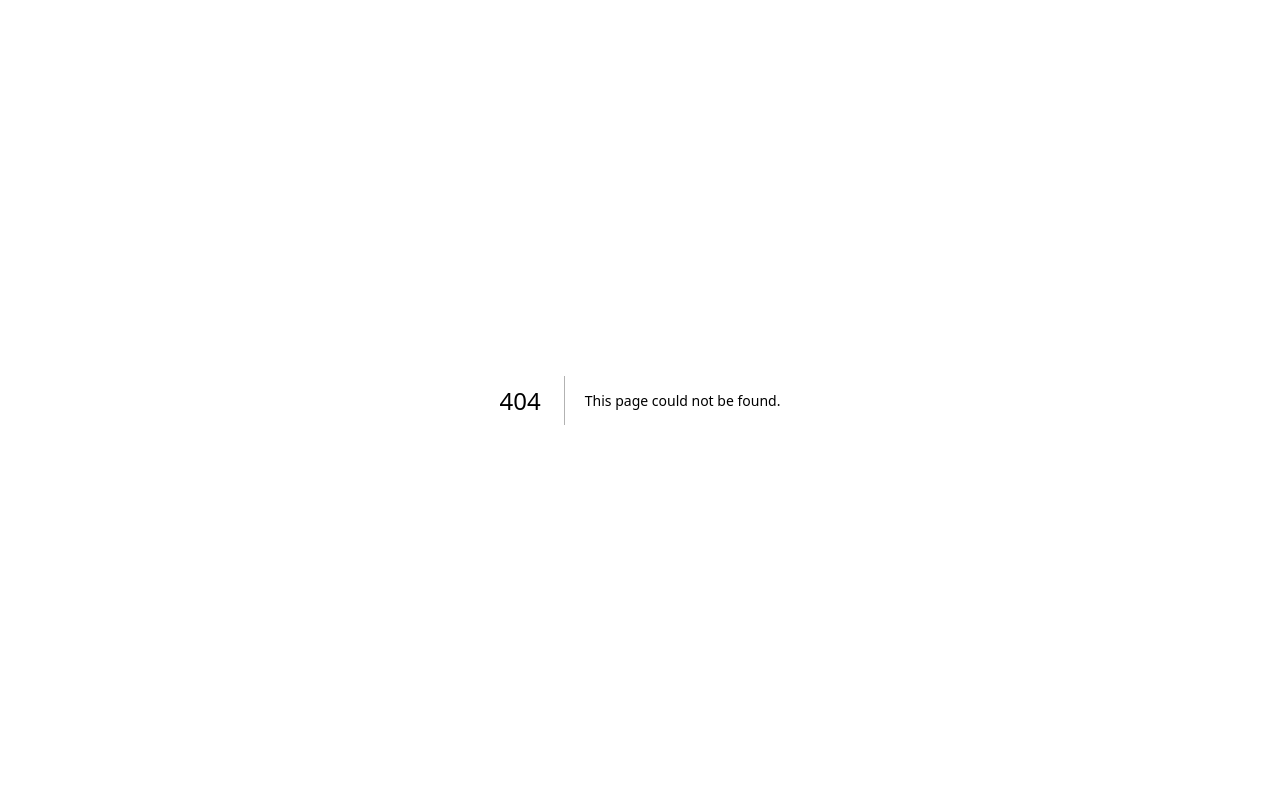
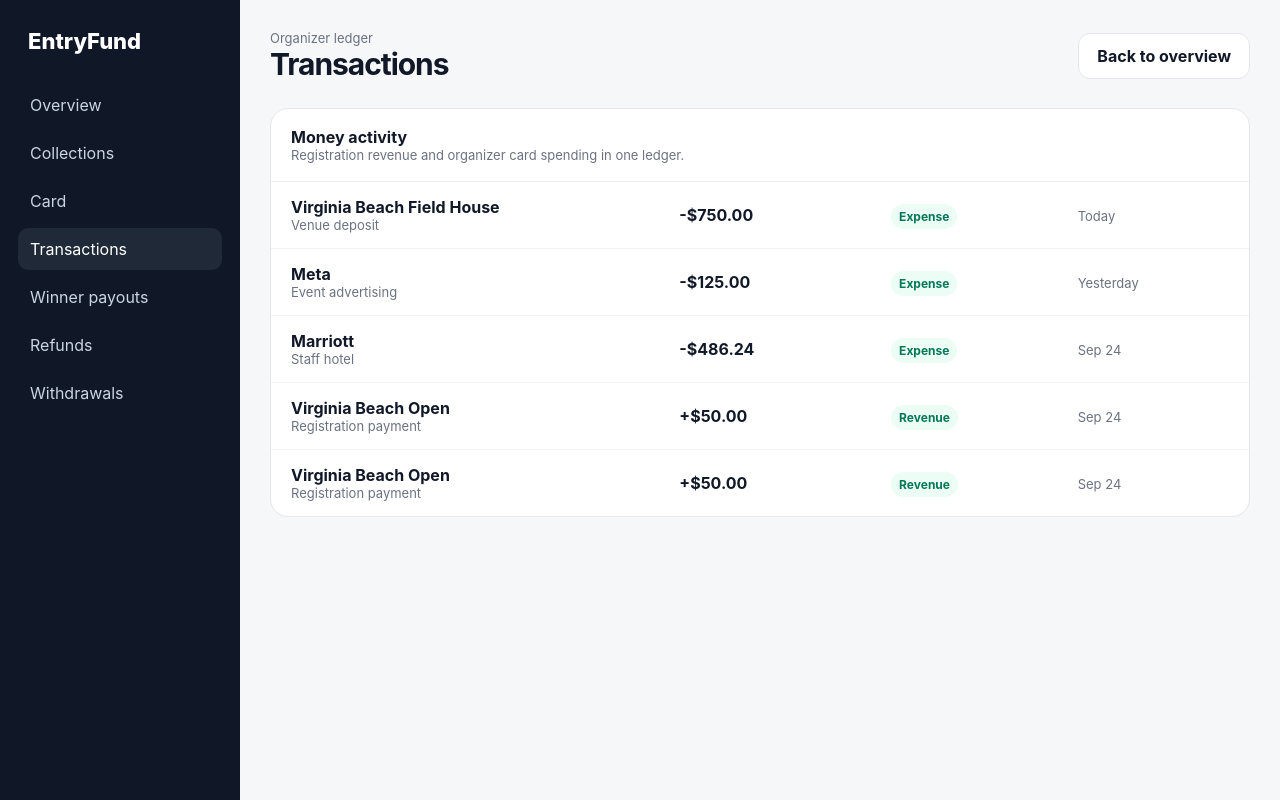
Before and after one commit to retroservices1121/Entryfund, a Next.js app: page /transactions in a window 1280 px wide. Before the commit this address had no page. Built offline with nearby package versions, Linux system fonts and the light colour scheme.

Commit message:
Add app/transactions/page.tsx

```diff
--- /dev/null
+++ b/app/transactions/page.tsx
@@ -0,0 +1,24 @@
+import Link from "next/link";
+import { transactions } from "@/lib/mock";
+
+const money=(n:number)=>n.toLocaleString("en-US",{style:"currency",currency:"USD"});
+
+export default function TransactionsPage(){
+ return <div className="app">
+  <aside className="sidebar"><div className="sidebrand">EntryFund</div><nav className="sidenav">
+   <Link href="/dashboard">Overview</Link><Link href="/events/new">Collections</Link><Link href="/card">Card</Link><Link className="active" href="/transactions">Transactions</Link><Link href="/payouts">Winner payouts</Link><Link href="/refunds">Refunds</Link><Link href="/withdrawals">Withdrawals</Link>
+  </nav></aside>
+  <main className="main">
+   <div className="topbar"><div><div className="muted small">Organizer ledger</div><h1>Transactions</h1></div><Link className="btn btn-soft" href="/dashboard">Back to overview</Link></div>
+   <section className="table-card">
+    <div className="card-head"><div><strong>Money activity</strong><div className="muted small">Registration revenue and organizer card spending in one ledger.</div></div></div>
+    {transactions.map((tx,i)=><div className="table-row" key={i}>
+     <div><strong>{tx.merchant}</strong><div className="muted small">{tx.meta}</div></div>
+     <div><strong>{tx.amount>0?"+":""}{money(tx.amount)}</strong></div>
+     <div><span className="pill">{tx.amount>0?"Revenue":"Expense"}</span></div>
+     <div><span className="muted small">{tx.date}</span></div>
+    </div>)}
+   </section>
+  </main>
+ </div>
+}
```
